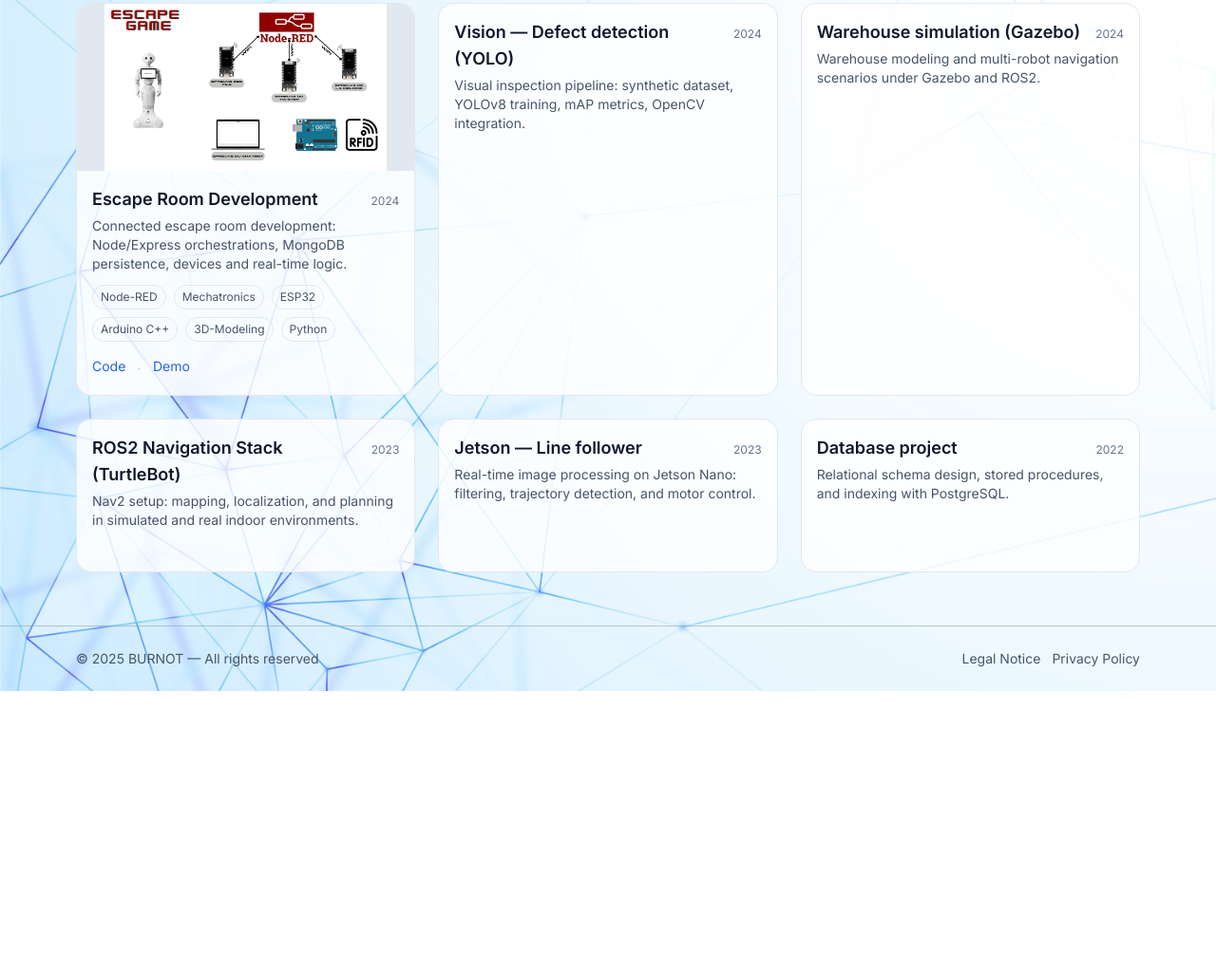
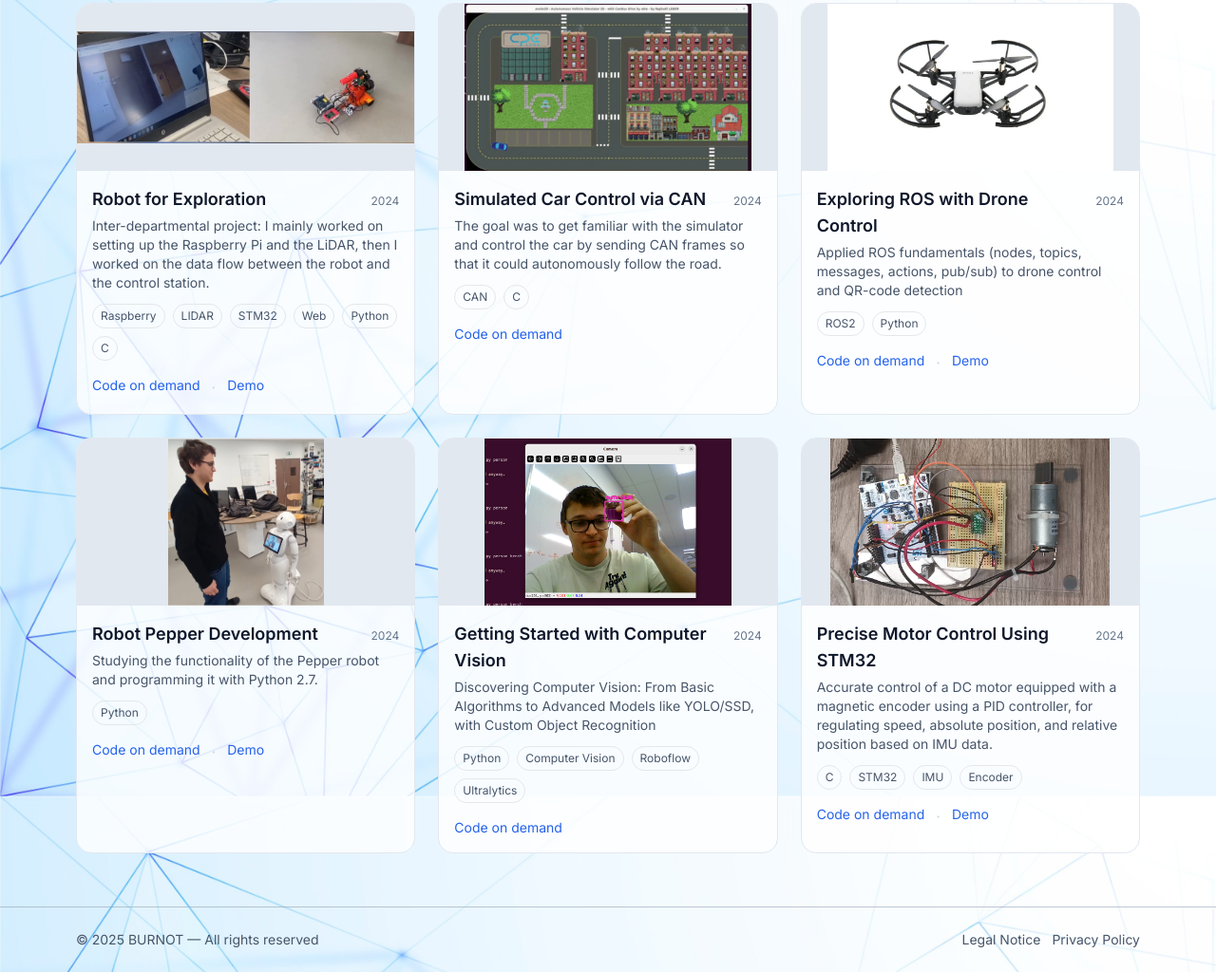
Before and after one commit to RalinoTech/PortfolioWeb, a website: page HTML/projects.html in a window 1280 px wide. Shown: the part 868-1892 px from the top of the page at 95% size. Before the commit the page ends 1596 px from the top, so only its background shows below. Drawn offline with nearby package versions, Linux system fonts and the light colour scheme.

Commit message:
Creation d'un site fonctionnel avec build Tailwindcss

```diff
--- a/CSS/style.css
+++ b/CSS/style.css
@@ -1,3 +1,33 @@
+/* inter-regular - latin */
+@font-face {
+  font-display: swap; /* Check https://developer.mozilla.org/en-US/docs/Web/CSS/@font-face/font-display for other options. */
+  font-family: 'Inter';
+  font-style: normal;
+  font-weight: 400;
+  src: url('../fonts/inter-v19-latin-regular.woff2') format('woff2'); /* Chrome 36+, Opera 23+, Firefox 39+, Safari 12+, iOS 10+ */
+}
+
+/* inter-600 - latin */
+@font-face {
+  font-display: swap; /* Check https://developer.mozilla.org/en-US/docs/Web/CSS/@font-face/font-display for other options. */
+  font-family: 'Inter';
+  font-style: normal;
+  font-weight: 600;
+  src: url('../fonts/inter-v19-latin-600.woff2') format('woff2'); /* Chrome 36+, Opera 23+, Firefox 39+, Safari 12+, iOS 10+ */
+}
+
+/* inter-800 - latin */
+@font-face {
+  font-display: swap; /* Check https://developer.mozilla.org/en-US/docs/Web/CSS/@font-face/font-display for other options. */
+  font-family: 'Inter';
+  font-style: normal;
+  font-weight: 800;
+  src: url('../fonts/inter-v19-latin-800.woff2') format('woff2'); /* Chrome 36+, Opera 23+, Firefox 39+, Safari 12+, iOS 10+ */
+}
+
+
+
+
 /* Petites améliorations d'aspect */
 html,
 body {
@@ -21,3 +51,7 @@ body {
     linear-gradient(rgba(0, 0, 0, 0.6), rgba(0, 0, 0, 0.6)), /* voile plus foncé */
     url("/images/fond_dark.jpg"); /* fond sombre */
 }
+
+    /* Simple line clamp (avoids extra plugin) */
+.clamp-2{display:-webkit-box;-webkit-line-clamp:2;-webkit-box-orient:vertical;overflow:hidden}
+.clamp-3{display:-webkit-box;-webkit-line-clamp:3;-webkit-box-orient:vertical;overflow:hidden}
--- a/Data/projects.json
+++ b/Data/projects.json
@@ -7,7 +7,7 @@
     "summary": "3D environment mapping with an autonomous crawler: LiDAR acquisition, sensor fusion, point cloud generation and visualization.",
     "tags": ["Python", "ROS2", "Gazebo", "3D-Cam", "Jetson Nano"],
     "links": {
-      "code": "https://gitlab.com/cpelyon/rob/5eti-2024-2025/projet/Sujet_2_Crawler_Loc/S2_G2_Prudhon_Estignard_Peinado_Burnot_Chronowski",
+      "code": "https://gitlab.com/RalinoTech/web_cpe_lyon_tp_crawler_2025#",
       "demo": "https://www.youtube.com/watch?v=RsB63CCdos0"
     },
     "featured": true
@@ -20,7 +20,7 @@
     "summary": "Design and prototyping of a sorting center: React UIs, specifications, user testing, and rapid iterations.",
     "tags": ["Mechatronics", "ESP32", "Arduino C++", "3D-Modeling", "MIT-App-Inventor", "BLE", "Computer Vision"],
     "links": {
-      "code": "https://gitlab.com/Jormunth/s9_burnot_chronowski_deleule_prototypage",
+      "code": "https://gitlab.com/RalinoTech/web_cpe_lyon_tp_proto_2024#",
       "demo": "https://www.youtube.com/watch?v=ROfbt70vUBM&feature=youtu.be"
     },
     "featured": true
@@ -33,63 +33,63 @@
     "summary": "Connected escape room development: Node/Express orchestrations, MongoDB persistence, devices and real-time logic.",
     "tags": ["Node-RED", "Mechatronics", "ESP32", "Arduino C++", "3D-Modeling", "Python"],
     "links": {
-      "code": "https://gitlab.com/cpelyon/rob/4eti-2023-2024/projet_s8/sujet_1/s1_g4_ben-hassen_danjou_saint-auret_burnot_peinado_charrondiere",
+      "code": "https://gitlab.com/RalinoTech/web_cpe_lyon_tp_escape_game_2024#",
       "demo": "https://www.youtube.com/watch?v=IHsA6nLUx50"
     },
     "featured": true
   },
   {
-    "id": "vision-defect-detection",
-    "title": "Vision — Defect detection (YOLO)",
+    "id": "Exploration-Robot",
+    "title": "Robot for Exploration",
     "year": 2024,
-    "cover": "/images/vision_defauts.jpg",
-    "summary": "Visual inspection pipeline: synthetic dataset, YOLOv8 training, mAP metrics, OpenCV integration.",
-    "tags": [],
-    "links": { "code": "", "demo": "" }
+    "cover": "/images/Explorator.png",
+    "summary": "Inter-departmental project: I mainly worked on setting up the Raspberry Pi and the LiDAR, then I worked on the data flow between the robot and the control station.",
+    "tags": ["Raspberry", "LIDAR", "STM32", "Web", "Python", "C"],
+    "links": { "code on demand": "https://github.com/RalinoTech/Exploration-Robot---Cross-disciplinary-Project", "demo": "https://youtu.be/jXW0-IyAYGk" }
   },
   {
-    "id": "ros2-navigation",
-    "title": "ROS2 Navigation Stack (TurtleBot)",
-    "year": 2023,
-    "cover": "/images/turtlebot_nav.jpg",
-    "summary": "Nav2 setup: mapping, localization, and planning in simulated and real indoor environments.",
-    "tags": [],
-    "links": { "code": "", "demo": "" }
+    "id": "Road Follower",
+    "title": "Simulated Car Control via CAN",
+    "year": 2024,
+    "cover": "/images/SAT.png",
+    "summary": "The goal was to get familiar with the simulator and control the car by sending CAN frames so that it could autonomously follow the road.",
+    "tags": ["CAN", "C"],
+    "links": { "code on demand": "https://gitlab.com/RalinoTech/cpe-lyon-tp-sat-2024", "demo": "" }
   },
   {
-    "id": "jetson-line-follower",
-    "title": "Jetson — Line follower",
-    "year": 2023,
-    "cover": "/images/jetson_line.jpg",
-    "summary": "Real-time image processing on Jetson Nano: filtering, trajectory detection, and motor control.",
-    "tags": [],
-    "links": { "code": "", "demo": "" }
+    "id": "Drone",
+    "title": "Exploring ROS with Drone Control",
+    "year": 2024,
+    "cover": "/images/Drone.png",
+    "summary": "Applied ROS fundamentals (nodes, topics, messages, actions, pub/sub) to drone control and QR-code detection",
+    "tags": ["ROS2", "Python"],
+    "links": { "code on demand": "https://gitlab.com/RalinoTech/cpe-lyon-tp-ros-2024", "demo": "https://www.youtube.com/watch?v=Ce6lg5v3Wqs" }
   },
   {
-    "id": "portfolio-site",
-    "title": "Portfolio site (this one)",
-    "year": 2025,
+    "id": "pepper",
+    "title": "Robot Pepper Development",
+    "year": 2024,
     "cover": "/images/Illustration_kevin.png",
-    "summary": "Personal website powered by Tailwind: accessibility, persistent dark mode, componentization, and lightweight CI.",
-    "tags": [],
-    "links": { "site": "/", "code": "" }
+    "summary": "Studying the functionality of the Pepper robot and programming it with Python 2.7.",
+    "tags": ["Python"],
+    "links": { "code on demand": "https://gitlab.com/RalinoTech/cpe-lyon-tp-ihr-2024", "demo": "https://youtu.be/qjC-WVYdb6E" }
   },
   {
-    "id": "gazebo-warehouse",
-    "title": "Warehouse simulation (Gazebo)",
+    "id": "vision",
+    "title": "Getting Started with Computer Vision",
     "year": 2024,
-    "cover": "/images/gazebo_warehouse.jpg",
-    "summary": "Warehouse modeling and multi-robot navigation scenarios under Gazebo and ROS2.",
-    "tags": [],
-    "links": { "code": "", "demo": "" }
+    "cover": "/images/muffinkevin.png",
+    "summary": "Discovering Computer Vision: From Basic Algorithms to Advanced Models like YOLO/SSD, with Custom Object Recognition",
+    "tags": ["Python", "Computer Vision", "Roboflow", "Ultralytics"],
+    "links": { "code on demand": "https://gitlab.com/RalinoTech/cpe-lyon-tp-vision-2024", "demo": "" }
   },
   {
-    "id": "sql-course",
-    "title": "Database project",
-    "year": 2022,
-    "cover": "/images/sql_project.jpg",
-    "summary": "Relational schema design, stored procedures, and indexing with PostgreSQL.",
-    "tags": [],
-    "links": { "code": "" }
+    "id": "motor",
+    "title": "Precise Motor Control Using STM32",
+    "year": 2024,
+    "cover": "/images/motor.png",
+    "summary": "Accurate control of a DC motor equipped with a magnetic encoder using a PID controller, for regulating speed, absolute position, and relative position based on IMU data.",
+    "tags": ["C", "STM32", "IMU", "Encoder"],
+    "links": { "code on demand":"https://gitlab.com/RalinoTech/systemes-motorises", "demo":"https://youtu.be/RdbibQQ8OuU" }
   }
 ]
--- a/HTML/projects.html
+++ b/HTML/projects.html
@@ -25,44 +25,21 @@
               50:'#eff6ff',100:'#dbeafe',200:'#bfdbfe',300:'#93c5fd',400:'#60a5fa',500:'#3b82f6',600:'#2563eb',700:'#1d4ed8',800:'#1e40af',900:'#1e3a8a'
             }
           },
-          boxShadow: {
-            soft: '0 10px 30px -10px rgba(2, 6, 23, 0.25)'
-          }
+
         }
       },
       darkMode: 'class'
     }
   </script>
 
-  <style>
-    html,body{height:100%}
-    body{
-      font-family:Inter,system-ui,Segoe UI,Roboto,Arial,sans-serif;
-      background-image:
-        linear-gradient(rgba(255,255,255,0.3), rgba(255,255,255,0.3)),
-        url('/images/fond_clair.jpg');
-      background-size: cover;
-      background-repeat: no-repeat;
-      background-attachment: fixed;
-      background-position: center;
-    }
-    /* Dark */
-    .dark body{
-      background-image:
-        linear-gradient(rgba(0,0,0,0.6), rgba(0,0,0,0.6)),
-        url('/images/fond_dark.jpg');
-    }
-    /* Simple line clamp (avoids extra plugin) */
-    .clamp-2{display:-webkit-box;-webkit-line-clamp:2;-webkit-box-orient:vertical;overflow:hidden}
-    .clamp-3{display:-webkit-box;-webkit-line-clamp:3;-webkit-box-orient:vertical;overflow:hidden}
-  </style>
+<link rel="stylesheet" href="/CSS/style.css">
 </head>
 <body class="bg-white/70 text-slate-900 dark:bg-slate-950/70 dark:text-slate-100">
 
   <!-- Header -->
   <header id="siteHeader" class="sticky top-0 z-50 backdrop-blur supports-backdrop-blur:bg-white/70 dark:supports-backdrop-blur:bg-slate-950/70 border-b border-slate-200/60 dark:border-slate-800">
     <div class="max-w-6xl mx-auto px-4 py-3 flex items-center justify-between">
-      <a href="/" class="font-extrabold text-xl tracking-tight">KB • Projects</a>
+      <p class="font-extrabold text-xl tracking-tight">KB • Projects</p>
 
       <nav class="hidden md:flex items-center gap-2">
         <a href="/HTML/index.html" class="px-3 py-2 rounded-xl hover:bg-slate-100 dark:hover:bg-slate-800">Home</a>
@@ -100,7 +77,7 @@
       <div class="flex flex-col md:flex-row md:items-end md:justify-between gap-4">
         <div>
           <h1 class="text-3xl sm:text-4xl font-extrabold tracking-tight">All my <span class="text-brand">projects</span></h1>
-          <p class="mt-2 text-slate-600 dark:text-slate-300 max-w-2xl">Robotics, computer vision, web… Search, filter by stack, and sort. The three flagship projects are highlighted, but this page lists <em>all</em> relevant work.</p>
+          <p class="mt-2 text-slate-600 dark:text-slate-300 max-w-2xl">Some of these projects were done during my studies at CPE Lyon and are currently in private, but I’d be happy to give you access if needed.</p>
         </div>
         <a href="/HTML/index.html" class="self-start md:self-auto px-4 py-2 rounded-xl border border-slate-300 dark:border-slate-700 hover:bg-slate-100 dark:hover:bg-slate-800">← Back to Home</a>
       </div>
--- a/JS/app-projects.js
+++ b/JS/app-projects.js
@@ -41,7 +41,7 @@
     const links = Object.entries(p.links || {})
       .filter(([, v]) => v)
       .map(([k, v]) => {
-        const label = k==='code' ? 'Code' : k==='demo' ? 'Demo' : k==='paper' ? 'Paper' : k==='site' ? 'Site' : 'Link';
+        const label = k==='code' ? 'Code' : k==='code on demand' ? 'Code on demand' : k==='demo' ? 'Demo' : k==='paper' ? 'Paper' : k==='site' ? 'Site' : 'Link';
         return `<a href="${v}" target="_blank" rel="noopener" class="text-brand text-sm hover:underline">${label}</a>`;
       })
       .join('<span class="text-slate-300 dark:text-slate-700">·</span>');
@@ -54,7 +54,7 @@
             <h3 class="font-semibold text-lg">${p.title}</h3>
             ${year}
           </div>
-          <p class="mt-1 text-sm text-slate-600 dark:text-slate-300 clamp-3">${p.summary || ''}</p>
+          <p class="mt-1 text-sm text-slate-600 dark:text-slate-300 clamp-4">${p.summary || ''}</p>
           <div class="mt-3 flex flex-wrap gap-2 text-xs text-slate-600 dark:text-slate-300">${tags}</div>
           <div class="mt-4 flex flex-wrap gap-3">${links}</div>
         </div>
```
Also changed, not shown: HTML/index.html (+20 -8 lines), input.css (added, +22 -0 lines), package.json (added, +64 -0 lines), fonts/inter-v19-latin-600.woff2 (added), fonts/inter-v19-latin-800.woff2 (added), fonts/inter-v19-latin-regular.woff2 (added), images/Drone.png (added), images/Explorator.png (added), images/SAT.png (added), images/motor.png (added), images/muffinkevin.png (added), tailwindcss/output.css (added), 1 other file.
